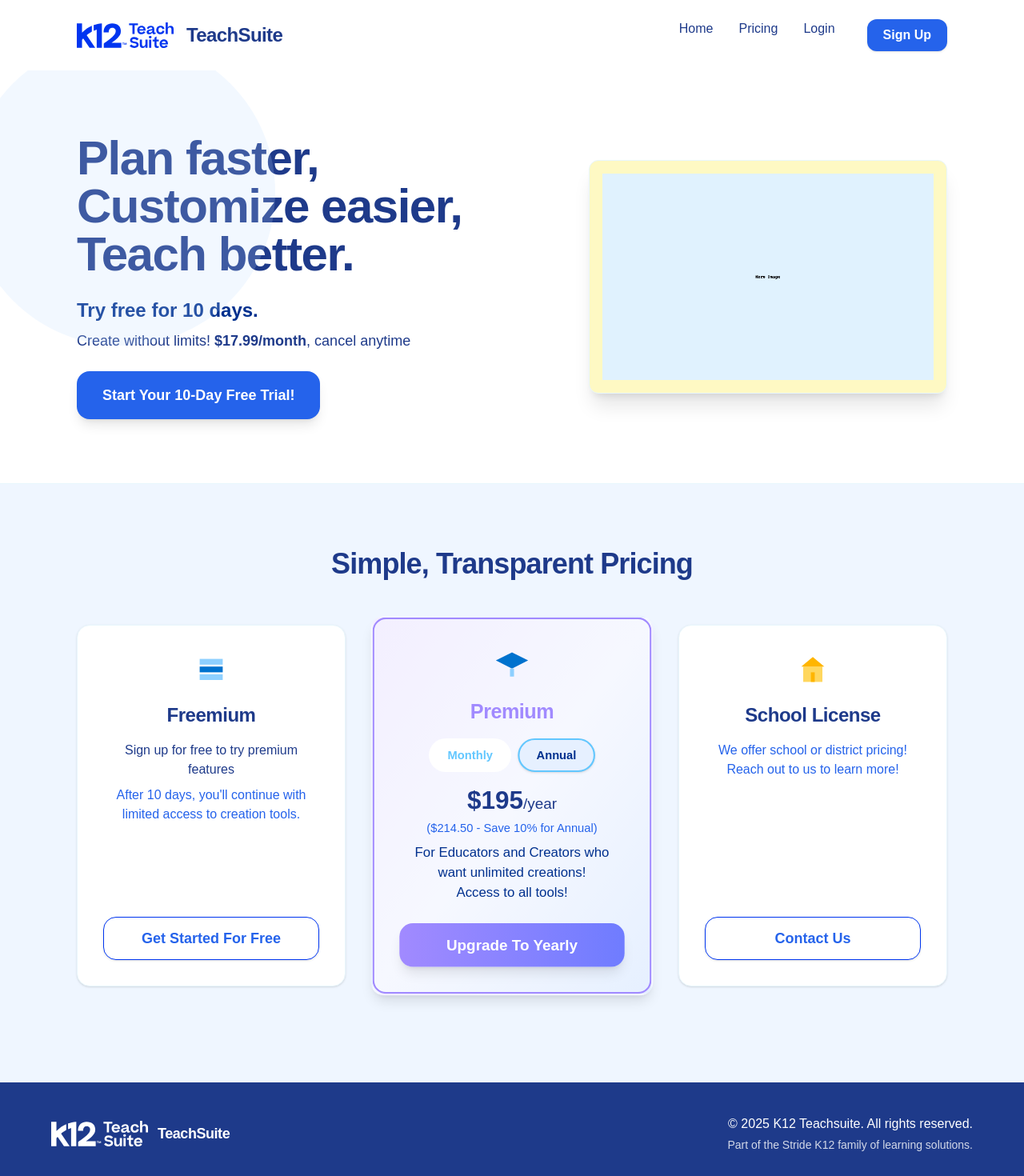
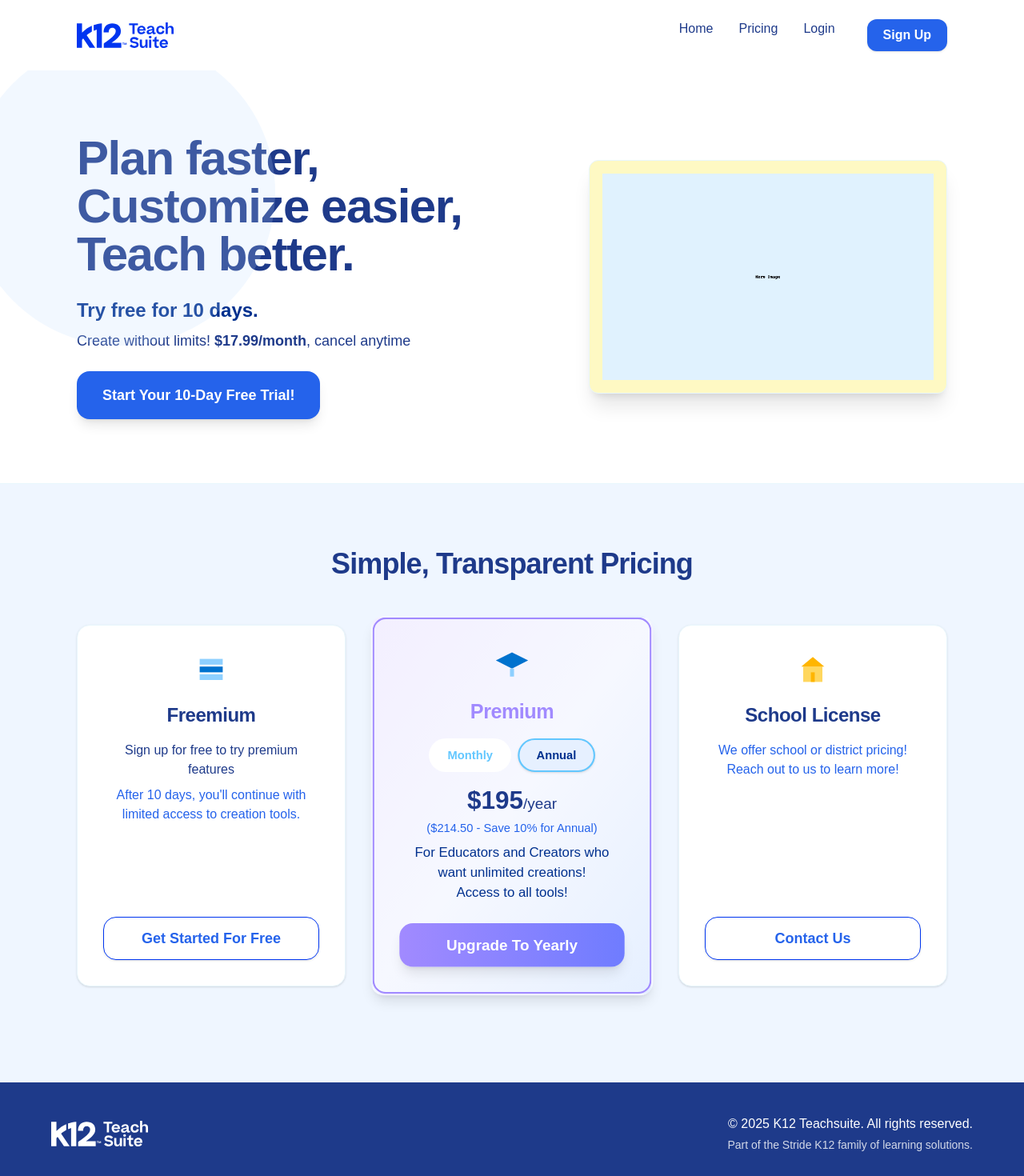
Before and after one commit to otroad-k12/k12-teachsuite-landing, a React (Vite) app: page /pricing in a window 1280 px wide. Shown: the top 1470 px of the page at 80% size. Built offline with nearby package versions, Linux system fonts and the light colour scheme.

Commit message:
fix: removed redundant brandname near logo

```diff
--- a/src/PricingPage.jsx
+++ b/src/PricingPage.jsx
@@ -34,7 +34,6 @@
         <div className="max-w-7xl mx-auto flex items-center justify-between">
           <div className="flex items-center gap-4">
             <K12Logo />
-            <span className="text-2xl font-bold tracking-tight text-blue-900">TeachSuite</span>
           </div>
           <nav className="hidden md:flex gap-8 text-base font-medium">
             <Link to="/" className="hover:text-blue-600 transition">Home</Link>
@@ -122,7 +121,6 @@
         <div className="max-w-6xl mx-auto flex flex-col md:flex-row items-center justify-between gap-4">
           <div className="flex items-center gap-3">
             <K12Logo color="#fff" />
-            <span className="text-lg font-bold tracking-tight">TeachSuite</span>
           </div>
           <div className="text-center md:text-right">
             <p className="mb-1">© 2025 K12 Teachsuite. All rights reserved.</p>
```
